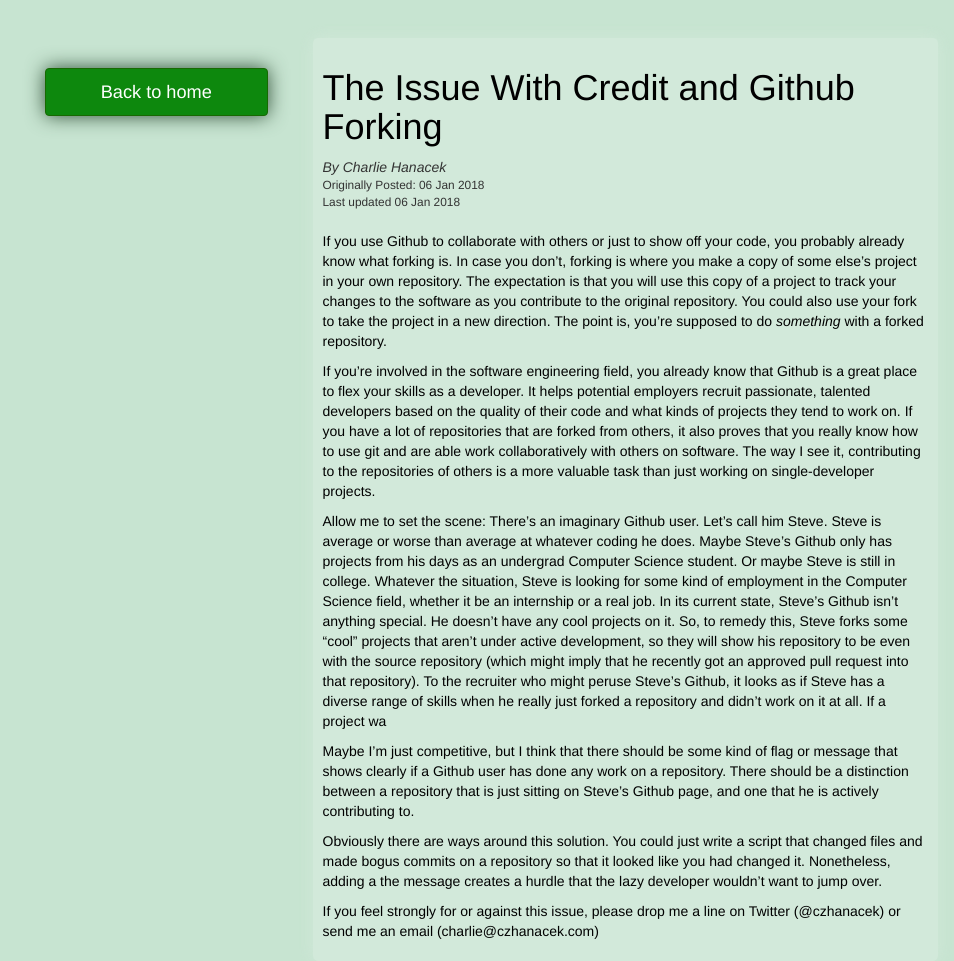
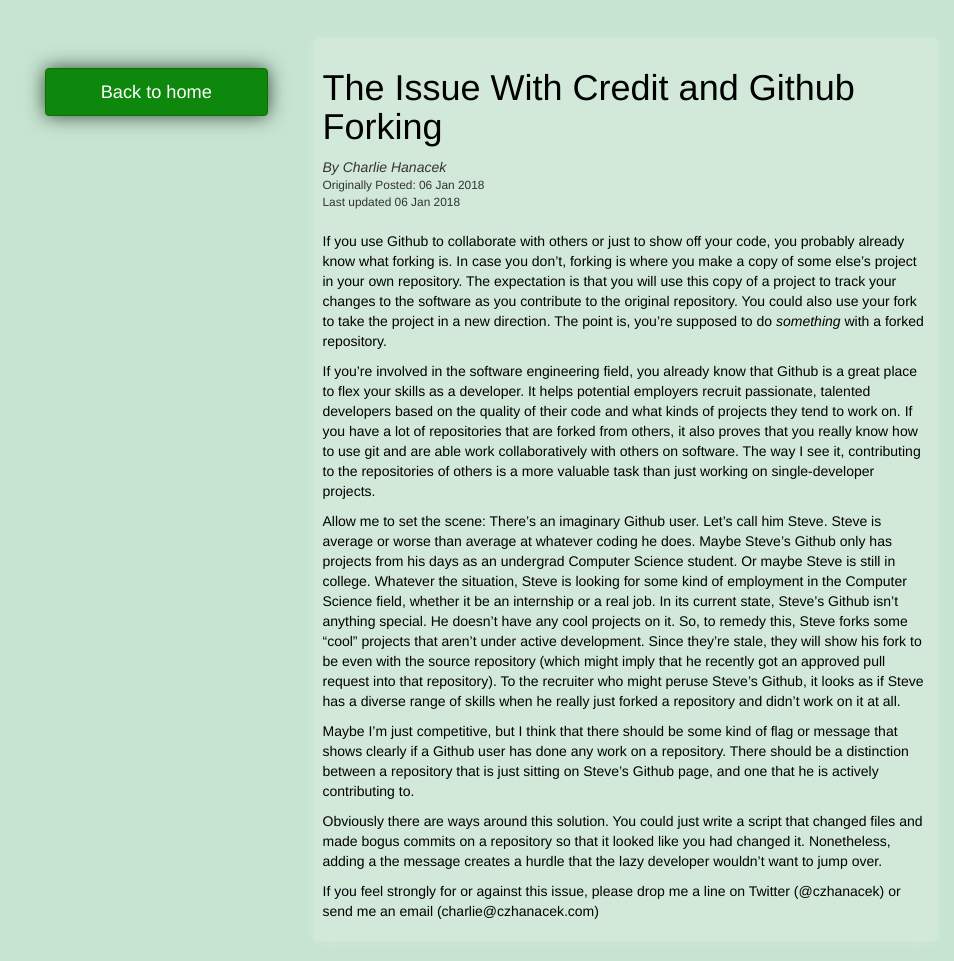
Before and after one commit to czhanacek/website, a Jekyll site: the page built from _posts/2018-1-6-the-issue-with-credit-and-github-forking.md, in a window 1280 px wide. Shown: the whole page, without its empty margins (15-969 px from the left). Built offline with Jekyll 4.4.1, drawn with Linux system fonts in a browser that asks for light colours.

Commit message:
typo fix

```diff
--- a/_posts/2018-1-6-the-issue-with-credit-and-github-forking.md
+++ b/_posts/2018-1-6-the-issue-with-credit-and-github-forking.md
@@ -8,7 +8,7 @@
 
 If you're involved in the software engineering field, you already know that Github is a great place to flex your skills as a developer. It helps potential employers recruit passionate, talented developers based on the quality of their code and what kinds of projects they tend to work on. If you have a lot of repositories that are forked from others, it also proves that you really know how to use git and are able work collaboratively with others on software. The way I see it, contributing to the repositories of others is a more valuable task than just working on single-developer projects.
 
-Allow me to set the scene: There's an imaginary Github user. Let's call him Steve. Steve is average or worse than average at whatever coding he does. Maybe Steve's Github only has projects from his days as an undergrad Computer Science student. Or maybe Steve is still in college. Whatever the situation, Steve is looking for some kind of employment in the Computer Science field, whether it be an internship or a real job. In its current state, Steve's Github isn't anything special. He doesn't have any cool projects on it. So, to remedy this, Steve forks some "cool" projects that aren't under active development, so they will show his repository to be even with the source repository (which might imply that he recently got an approved pull request into that repository). To the recruiter who might peruse Steve's Github, it looks as if Steve has a diverse range of skills when he really just forked a repository and didn't work on it at all. If a project wa
+Allow me to set the scene: There's an imaginary Github user. Let's call him Steve. Steve is average or worse than average at whatever coding he does. Maybe Steve's Github only has projects from his days as an undergrad Computer Science student. Or maybe Steve is still in college. Whatever the situation, Steve is looking for some kind of employment in the Computer Science field, whether it be an internship or a real job. In its current state, Steve's Github isn't anything special. He doesn't have any cool projects on it. So, to remedy this, Steve forks some "cool" projects that aren't under active development. Since they're stale, they will show his fork to be even with the source repository (which might imply that he recently got an approved pull request into that repository). To the recruiter who might peruse Steve's Github, it looks as if Steve has a diverse range of skills when he really just forked a repository and didn't work on it at all.
 
 Maybe I'm just competitive, but I think that there should be some kind of flag or message that shows clearly if a Github user has done any work on a repository. There should be a distinction between a repository that is just sitting on Steve's Github page, and one that he is actively contributing to.
 
```
